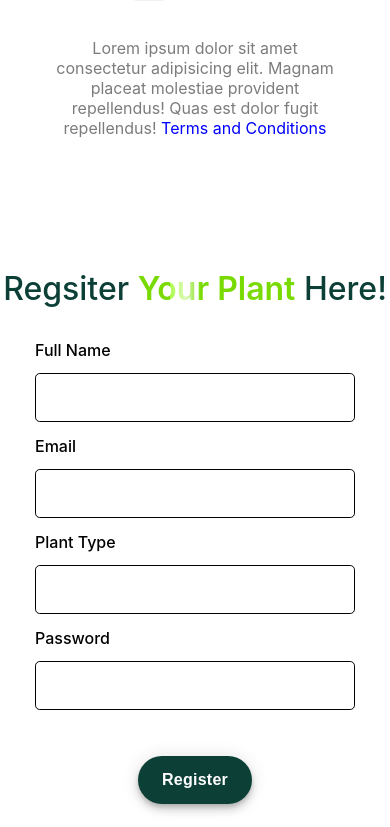
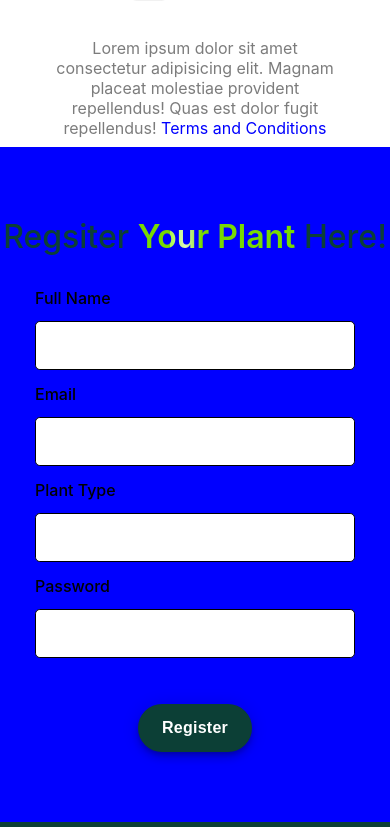
Before and after one commit to Sagnik-77/bloom-react, a React (Create React App) app: page / in a window 390 px wide. Shown: the part 2717-3544 px from the top of the page. Built offline with nearby package versions, Linux system fonts and the light colour scheme.

Commit message:
Register form updated

```diff
--- a/src/Signup.css
+++ b/src/Signup.css
@@ -1,7 +1,10 @@
 .signup-section{
     height: 100vh;
     width: 100%;
-    background: white;
+    background: red;
+    margin-top: 2rem;
+    display: flex;
+    flex-direction: column;
 }
 .signup-title{
     color: #0c3f36;
@@ -73,6 +76,14 @@
 }
 
 @media screen and (max-width: 768px){
+    .signup-section{
+        height: 80vh;
+        width: 100%;
+        background: blue;
+        margin-top: 2rem;
+        display: flex;
+        flex-direction: column;
+    }
     .signup-title{
         font-size: 2rem;
     }
```
